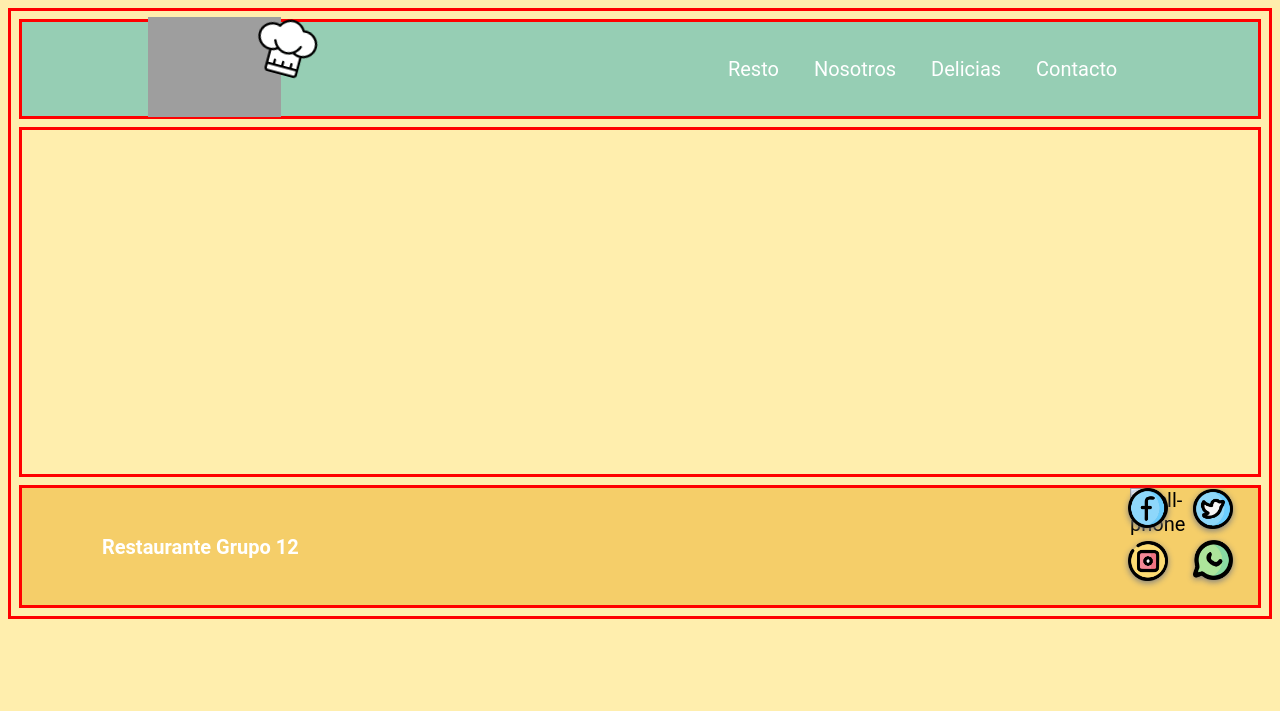
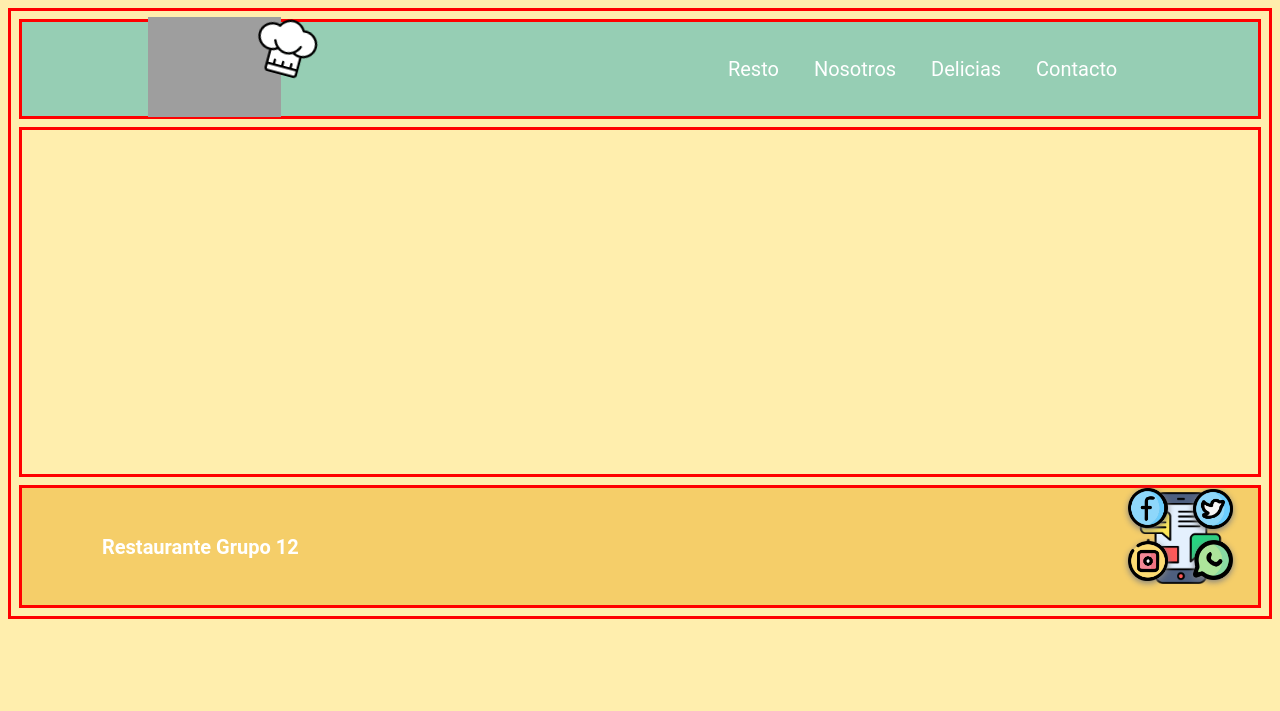
Before and after one commit to MarioBarassi/TPO-Grupo12-23514, a plain HTML site: page index.html in a window 1280 px wide. Drawn offline with Linux system fonts and the light colour scheme; the site is published under a folder, as on GitHub Pages, so addresses that start at the root find nothing.

Commit message:
Update index.html

```diff
--- a/index.html
+++ b/index.html
@@ -37,7 +37,7 @@
             <h6 class="footer-texto">Restaurante Grupo 12</h6>
         </div>
         <div class="limitar-alto">
-            <div><img src="/img/chat.png" alt="cell-phone" class="footer-celular"></div>
+            <div><img src="./img/chat.png" alt="cell-phone" class="footer-celular"></div>
             <ul>
                 <li><a href="http://facebook.com" target="_blank"><img src="./img/face.png" alt="Facebook"
                             class="footer-face"></a></li>
```
